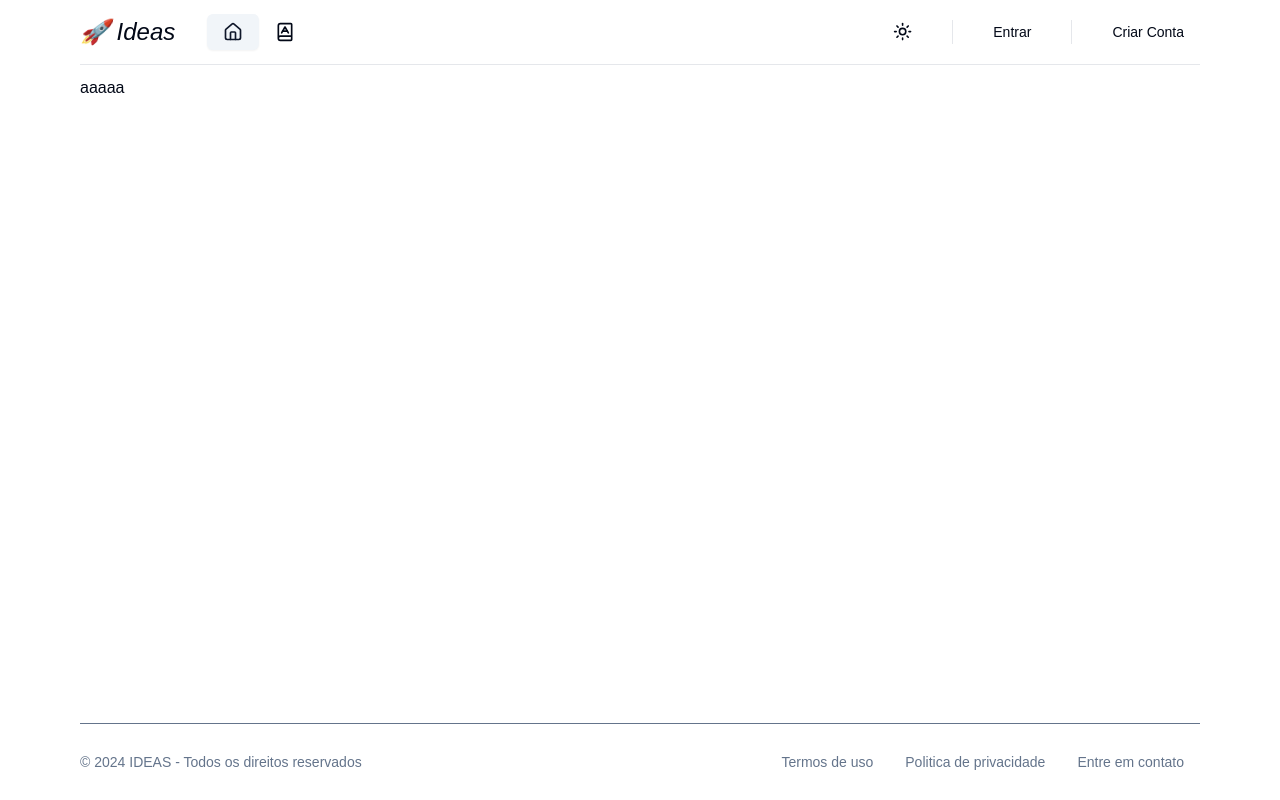
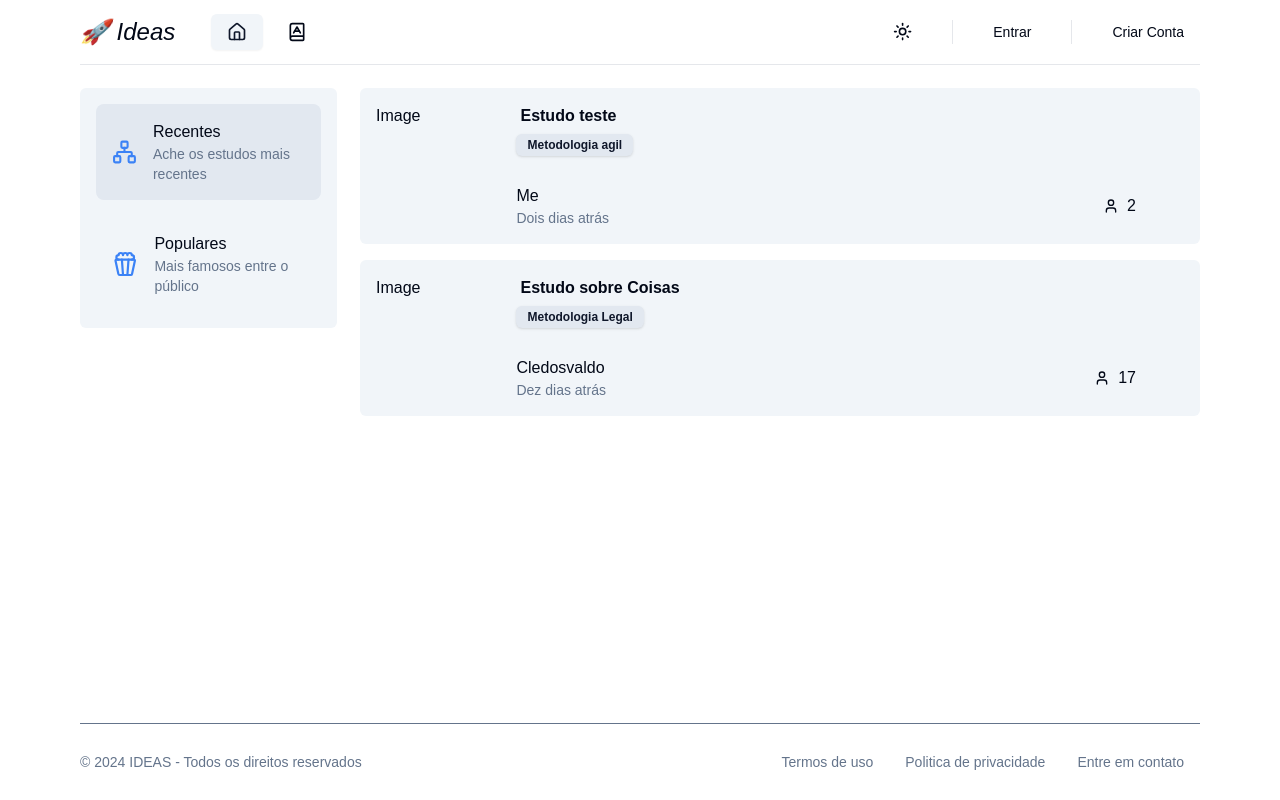
Before and after one commit to Emauri-Neto/ideas, a Next.js app in the folder client/: page / in a window 1280 px wide. Built offline with nearby package versions, Linux system fonts and the light colour scheme.

Commit message:
[feat] adiciona filtros e estudos

```diff
--- a/client/app/page.tsx
+++ b/client/app/page.tsx
@@ -1,13 +1,60 @@
+'use client';
+
 import Footer from '@/components/footer';
 import Navbar from '@/components/nav/navbar';
+import StudiesArea from '@/components/study/studiesArea';
 import MaxWidthWrapper from '@/components/wrapper';
+import { cn } from '@/lib/utils';
+import { Network, Popcorn } from 'lucide-react';
+import { useState } from 'react';
+
+const OPTS = [
+    {
+        title: 'Recentes',
+        description: 'Ache os estudos mais recentes',
+        value: 'recent',
+        icon: Network
+    },
+    {
+        title: 'Populares',
+        description: 'Mais famosos entre o público',
+        value: 'popular',
+        icon: Popcorn
+    }
+];
 
 export default function Home() {
+    const [filter, setFilter] = useState<string>('recent');
+
     return (
         <MaxWidthWrapper>
             <Navbar />
-            <div className='mt-5 relative mx-auto'>
-                <p>aaaaa</p>
+            <div className='flex flex-col grid-cols-4 md:grid'>
+                <div className='w-11/12'>
+                    <div className='hidden md:flex md:flex-col'>
+                        <div className='bg-secondary rounded-md'>
+                            {OPTS.map(item => (
+                                <div
+                                    className={cn(
+                                        'flex flex-row gap-4 items-center m-4 p-4 cursor-pointer',
+                                        filter === item.value ? 'bg-slate-200 dark:bg-gray-900 rounded-lg' : null
+                                    )}
+                                    key={item.value}
+                                    onClick={() => setFilter(item.value)}
+                                >
+                                    <item.icon className='h-8 w-8 text-blue-500' />
+                                    <div>
+                                        <h6>{item.title}</h6>
+                                        <p className='text-sm text-muted-foreground'>{item.description}</p>
+                                    </div>
+                                </div>
+                            ))}
+                        </div>
+                    </div>
+                </div>
+                <div className='col-span-3'>
+                    <StudiesArea />
+                </div>
             </div>
             <Footer />
         </MaxWidthWrapper>
--- a/client/components/nav/navItems.tsx
+++ b/client/components/nav/navItems.tsx
@@ -28,7 +28,10 @@ const NavItems = () => {
                 {NAV.map(item => (
                     <Tooltip key={item.href}>
                         <TooltipTrigger asChild>
-                            <Link href={item.href} className={buttonVariants({ variant: path === item.href ? 'secondary' : 'ghost' })}>
+                            <Link
+                                href={item.href}
+                                className={buttonVariants({ variant: path === item.href ? 'secondary' : 'ghost', className: 'mx-1' })}
+                            >
                                 <item.icon className='w-5 h-5' />
                             </Link>
                         </TooltipTrigger>
--- a/client/components/nav/navbar.tsx
+++ b/client/components/nav/navbar.tsx
@@ -7,7 +7,7 @@ import SearchBar from './searchbar';
 
 const Navbar = () => {
     return (
-        <div className='sticky z-50 h-14 inset-x-0 top-0 w-full'>
+        <div className='sticky z-100 h-14 inset-x-0 top-0 w-full backdrop-blur-lg transition-all mb-8'>
             <header className='relative'>
                 <div className='border-b border-gray-200 dark:border-gray-300'>
                     <div className='flex h-16 items-center'>
--- /dev/null
+++ b/client/components/study/studiesArea.tsx
@@ -0,0 +1,72 @@
+import React from 'react';
+import { Button } from '../ui/button';
+import { VscEmptyWindow } from 'react-icons/vsc';
+import { Badge } from '../ui/badge';
+import { BsEyeFill } from 'react-icons/bs';
+import { User } from 'lucide-react';
+
+const study = [
+    {
+        name: 'Estudo teste',
+        objective: 'Estudar algo do mundo',
+        methodology: 'Metodologia agil',
+        owner: 'Me',
+        created_at: 'Dois dias atrás',
+        participantes: 2
+    },
+    {
+        name: 'Estudo sobre Coisas',
+        objective: 'Estudar Coisas',
+        methodology: 'Metodologia Legal',
+        owner: 'Cledosvaldo',
+        created_at: 'Dez dias atrás',
+        participantes: 17
+    }
+];
+
+interface StudiesAreaProps {}
+
+const StudiesArea: React.FC<StudiesAreaProps> = () => {
+    if (study.length < 1) {
+        return (
+            <div className='flex items-center rounded-md flex-col justify-center h-full bg-secondary gap-y-2'>
+                <span>
+                    <VscEmptyWindow className='h-7 w-7' />
+                </span>
+                <h2 className='text-xl'>Sem estudos disponíveis</h2>
+                <p className='text-muted-foreground'>Seja o primeiro a começar um estudo</p>
+                <Button>Começar</Button>
+            </div>
+        );
+    }
+
+    return (
+        <>
+            {study.map(study => (
+                <div className='mb-4 cursor-pointer'>
+                    <div className='bg-secondary p-4 rounded-md flex gap-12'>
+                        <div>Image</div>
+                        <div className='flex flex-col gap-y-1 w-full mx-12'>
+                            <h3 className='font-semibold mx-1'>{study.name}</h3>
+                            <div>
+                                <Badge className='bg-slate-200 dark:bg-gray-900 text-primary '>{study.methodology}</Badge>
+                            </div>
+                            <div className='flex flex-row mt-6 justify-between'>
+                                <div className='flex flex-col'>
+                                    <p>{study.owner}</p>
+                                    <span className='text-muted-foreground text-sm'>{study.created_at}</span>
+                                </div>
+                                <span className='flex gap-2 items-center justify-center'>
+                                    <User className='h-4 w-4' />
+                                    <p>{study.participantes || 1}</p>
+                                </span>
+                            </div>
+                        </div>
+                    </div>
+                </div>
+            ))}
+        </>
+    );
+};
+
+export default StudiesArea;
--- /dev/null
+++ b/client/components/ui/badge.tsx
@@ -0,0 +1,36 @@
+import * as React from "react"
+import { cva, type VariantProps } from "class-variance-authority"
+
+import { cn } from "@/lib/utils"
+
+const badgeVariants = cva(
+  "inline-flex items-center rounded-md border px-2.5 py-0.5 text-xs font-semibold transition-colors focus:outline-none focus:ring-2 focus:ring-ring focus:ring-offset-2",
+  {
+    variants: {
+      variant: {
+        default:
+          "border-transparent bg-primary text-primary-foreground shadow hover:bg-primary/80",
+        secondary:
+          "border-transparent bg-secondary text-secondary-foreground hover:bg-secondary/80",
+        destructive:
+          "border-transparent bg-destructive text-destructive-foreground shadow hover:bg-destructive/80",
+        outline: "text-foreground",
+      },
+    },
+    defaultVariants: {
+      variant: "default",
+    },
+  }
+)
+
+export interface BadgeProps
+  extends React.HTMLAttributes<HTMLDivElement>,
+    VariantProps<typeof badgeVariants> {}
+
+function Badge({ className, variant, ...props }: BadgeProps) {
+  return (
+    <div className={cn(badgeVariants({ variant }), className)} {...props} />
+  )
+}
+
+export { Badge, badgeVariants }
```
